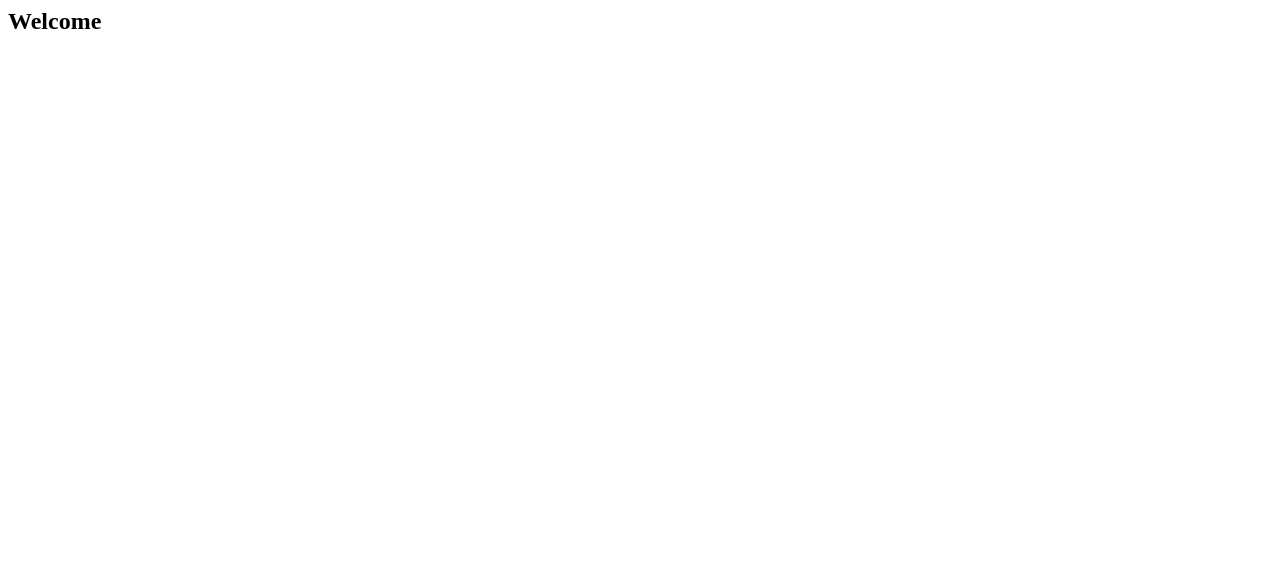
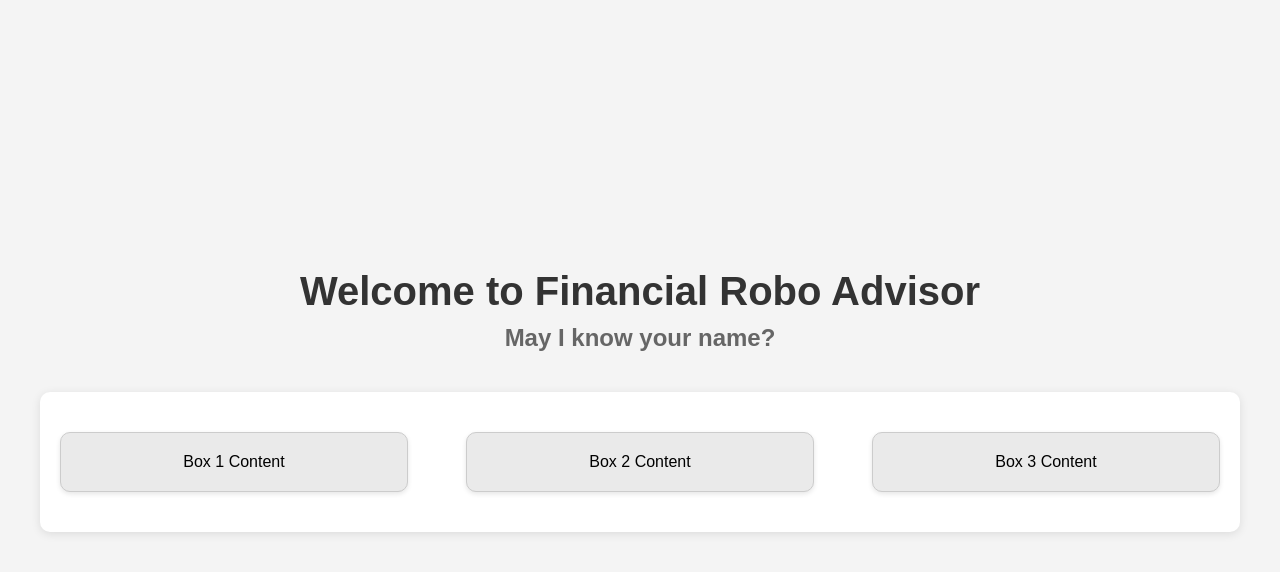
Before and after one commit to rachel45605/20240814-genai-web3, a plain HTML site: page Templates/Index.HTML in a window 1280 px wide. Drawn offline with Linux system fonts and the light colour scheme.

Commit message:
Update Index.HTML

```diff
--- a/Templates/Index.HTML
+++ b/Templates/Index.HTML
@@ -1 +1,102 @@
-<h2>Welcome</h2>
+<!DOCTYPE html>
+<html lang="en">
+<head>
+    <meta charset="UTF-8">
+    <meta name="viewport" content="width=device-width, initial-scale=1.0">
+    <title>Financial Robo Advisor</title>
+    <style>
+        /* General reset */
+        * {
+            margin: 0;
+            padding: 0;
+            box-sizing: border-box;
+            font-family: Arial, sans-serif;
+        }
+
+        /* Layout styles */
+        body {
+            display: flex;
+            flex-direction: column;
+            align-items: center;
+            justify-content: center;
+            min-height: 100vh;
+            padding: 20px;
+            background-color: #f4f4f4;
+        }
+
+        header {
+            text-align: center;
+            margin-bottom: 40px;
+        }
+
+        header h1 {
+            font-size: 2.5em;
+            color: #333;
+            margin-bottom: 10px;
+        }
+
+        header h2 {
+            font-size: 1.5em;
+            color: #666;
+        }
+
+        .container {
+            max-width: 1200px;
+            width: 100%;
+            padding: 20px;
+            background: #fff;
+            box-shadow: 0 2px 10px rgba(0, 0, 0, 0.1);
+            border-radius: 10px;
+            display: flex;
+            flex-direction: column;
+            align-items: center;
+        }
+
+        /* Box styles */
+        .box {
+            width: 100%;
+            max-width: 800px;
+            padding: 20px;
+            margin: 20px 0;
+            background-color: #eaeaea;
+            border: 1px solid #ccc;
+            border-radius: 10px;
+            text-align: center;
+            box-shadow: 0 2px 5px rgba(0, 0, 0, 0.1);
+        }
+
+        /* Responsive design */
+        @media (min-width: 768px) {
+            .container {
+                flex-direction: row;
+                flex-wrap: wrap;
+                justify-content: space-between;
+            }
+
+            .box {
+                width: 48%;
+            }
+        }
+
+        @media (min-width: 1024px) {
+            .box {
+                width: 30%;
+            }
+        }
+    </style>
+</head>
+<body>
+
+    <header>
+        <h1>Welcome to Financial Robo Advisor</h1>
+        <h2>May I know your name?</h2>
+    </header>
+
+    <div class="container">
+        <div class="box">Box 1 Content</div>
+        <div class="box">Box 2 Content</div>
+        <div class="box">Box 3 Content</div>
+    </div>
+
+</body>
+</html>
```
